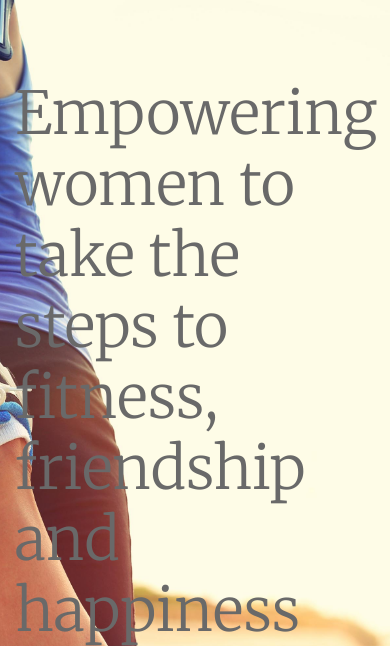
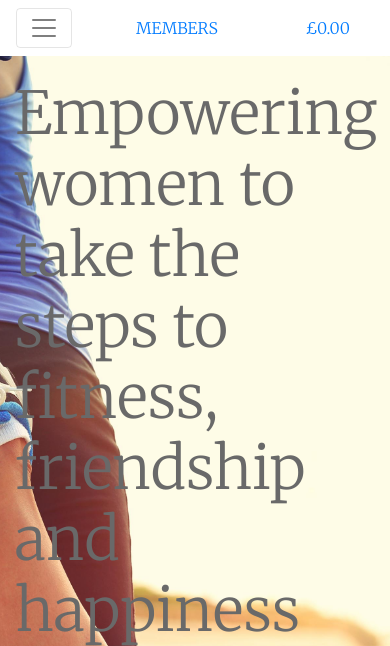
Before and after one commit to GarySimons/girlsrun, a Django app: page / in a window 390 px wide. Shown: the top 646 px of the page. Run offline with Django 3.2, Linux system fonts and the light colour scheme; the visitor is signed in with stand-in values (Sample User, id 1); some libraries are stand-ins or nearby versions.

Commit message:
Edited Navbar with Bootstrap code. Created mobile-top-header & main-nav.html and included in base.html

```diff
--- a/templates/base.html
+++ b/templates/base.html
@@ -37,67 +37,15 @@
   </head>
   <body>
     <header class="container-fluid fixed-top">
-        <div id="navbar" class="row bg-white pt-lg-2 d-lg-flex collapse navbar-collapse">
-            <div class="col-12 col-lg-4 my-auto py-lg-0 text-center text-lg-left">
-                <a href="{% url 'home' %}" class="nav-link main-logo-link">
-                    <h2 class="logo-font text-black my-0">GIRLS ON THE RUN</h2>
-                </a>
-            </div>
 
-            <div class="col-12 col-lg-4 my-auto py-lg-0 ">
-                <ul class="list-inline list-unstyled text-center yext-lg-right my-0">
-                    <li class="list-inline-item">
-                        <a class="nav-link" href="{% url 'home' %}">HOME</a>
-                    </li>
-                    <li class="list-inline-item">
-                        <a class="nav-link" href="">MY STORY</a>
-                    </li>
-                    <li class="list-inline-item">
-                        <a class="nav-link" href="">HER STORIES</a>
-                    </li>
-                    <li class="list-inline-item dropdown">
-                        <a class="text-black nav-link" href="#" id="user-options" data-toggle="dropdown" aria-haspopup="true" aria-expanded="false">
-                            <div class="text-center">
-                                <div><i class="fas fa-user fa-lg"></i></div>
-                                <p class="my-0">MEMBERS</p>
-                            </div>
-                        </a>
-                        <div class="dropdown-menu border-0" aria-labelledby="user-options">
-                            {% if request.user.is_authenticated %}
-                                {% if request.user.is_superuser %}
-                                    <a href="" class="dropdown-item">Manage My Account</a>
-                                {% endif %}
-                                <a href="" class="dropdown-item">My Profile</a>
-                                <a href="{% url 'account_logout' %}" class="dropdown-item">Logout</a>
-                            {% else %}
-                                <a href="{% url 'account_signup' %}" class="dropdown-item">Register</a>
-                                <a href="{% url 'account_login' %}" class="dropdown-item">Login</a>
-                            {% endif %}
-                        </div>
-                    </li>
-                    <li class="list-inline-item">
-                        <a class="nav-link" href="">SHOP</a>
-                    </li>
-                    <li class="list-inline-item">
-                        <a class="nav-link" href="">CONTACT US</a>
-                    </li>
-                    <li class="list-inline-item">
-                        <a class="{% if grand_total %}text-info font-weight-bold{% else %}text-black{% endif %} nav-link" href="">
-                            <div class="text-center">
-                                <div><i class="fas fa-shopping-bag fa-lg"></i></div>
-                                <p class="my-0">
-                                    {% if grand_total %}
-                                        ${{ grand_total|floatformat:2 }}
-                                    {% else %}
-                                        $0.00
-                                    {% endif %}
-                                </p>
-                            </div>
-                        </a>
-                    </li>
-                </ul>
-            </div>
-            <div class="col-12 col-lg-4 my-auto py-lg-0"></div>
+        <div class="row bg-white">
+            <nav class="navbar navbar-expand-lg navbar-light w-100">
+                <button class="navbar-toggler" type="button" data-toggle="collapse" data-target="#main-nav" aria-controls="main-nav" aria-expanded="false" aria-label="Toggle navigation">
+                    <span class="navbar-toggler-icon"></span>
+                </button>
+                {% include 'includes/mobile-top-header.html' %}
+                {% include 'includes/main-nav.html' %}
+            </nav>
         </div>
     </header>
 
--- /dev/null
+++ b/templates/includes/main-nav.html
@@ -0,0 +1,59 @@
+<nav class="navbar row bg-white pt-lg-2 d-lg-flex collapse navbar-collapse">
+  <a class="navbar-brand" href="{% url 'home' %}">GIRLS ON THE RUN</a>
+  <button class="navbar-toggler" type="button" data-toggle="collapse" data-target="#navbarSupportedContent" aria-controls="navbarSupportedContent" aria-expanded="false" aria-label="Toggle navigation">
+    <span class="navbar-toggler-icon"></span>
+  </button>
+
+  <div class="collapse navbar-collapse" id="navbarSupportedContent">
+    <ul class="navbar-nav mr-auto">
+      <li class="nav-item">
+        <a class="nav-link" href="{% url 'home' %}">HOME</a>
+      </li>
+      <li class="nav-item">
+        <a class="nav-link" href="#">MY STORY</a>
+      </li>
+      <li class="nav-item">
+        <a class="nav-link" href="#">HER STORIES</a>
+      </li>
+      <li class="list-inline-item dropdown">
+                        <a class="text-black nav-link" href="#" id="user-options" data-toggle="dropdown" aria-haspopup="true" aria-expanded="false">
+                            <div class="text-center">
+                                <p class="my-0">MEMBERS</p>
+                            </div>
+                        </a>
+                        <div class="dropdown-menu border-0" aria-labelledby="user-options">
+                            {% if request.user.is_authenticated %}
+                                {% if request.user.is_superuser %}
+                                    <a href="" class="dropdown-item">Manage My Account</a>
+                                {% endif %}
+                                <a href="" class="dropdown-item">My Profile</a>
+                                <a href="{% url 'account_logout' %}" class="dropdown-item">Logout</a>
+                            {% else %}
+                                <a href="{% url 'account_signup' %}" class="dropdown-item">Register</a>
+                                <a href="{% url 'account_login' %}" class="dropdown-item">Login</a>
+                            {% endif %}
+                        </div>
+                    </li>
+      <li class="nav-item">
+        <a class="nav-link" href="#">SHOP</a>
+      </li>
+      <li class="nav-item">
+        <a class="nav-link" href="#">CONTACT US</a>
+      </li>
+      <li class="list-inline-item">
+                        <a class="{% if grand_total %}text-info font-weight-bold{% else %}text-black{% endif %} nav-link" href="">
+                            <div class="text-center">
+                                <p class="my-0">
+                                    {% if grand_total %}
+                                        £{{ grand_total|floatformat:2 }}
+                                    {% else %}
+                                        £0.00
+                                    {% endif %}
+                                </p>
+                            </div>
+                        </a>
+                    </li>
+    </ul>
+
+  </div>
+</nav>
--- /dev/null
+++ b/templates/includes/mobile-top-header.html
@@ -0,0 +1,32 @@
+<li class="list-inline-item dropdown">
+    <a class="text-black nav-link d-block d-lg-none" href="#" id="user-options" data-toggle="dropdown" aria-haspopup="true" aria-expanded="false">
+        <div class="text-center">
+            <p class="my-0">MEMBERS</p>
+        </div>
+    </a>
+    <div class="dropdown-menu border-0" aria-labelledby="user-options">
+        {% if request.user.is_authenticated %}
+            {% if request.user.is_superuser %}
+                <a href="{% url 'account_logout' %}" class="dropdown-item">Product Management</a>
+            {% endif %}
+            <a href="" class="dropdown-item">My Profile</a>
+            <a href="{% url 'account_logout' %}" class="dropdown-item">Logout</a>
+        {% else %}
+            <a href="{% url 'account_signup' %}" class="dropdown-item">Register</a>
+            <a href="{% url 'account_login' %}" class="dropdown-item">Login</a>
+        {% endif %}
+    </div>
+</li>
+<li class="list-inline-item">
+    <a class="{% if grand_total %}text-primary font-weight-bold{% else %}text-black{% endif %} nav-link d-block d-lg-none" href="">
+        <div class="text-center">
+            <p class="my-0">
+                {% if grand_total %}
+                    £{{ grand_total|floatformat:2 }}
+                {% else %}
+                    £0.00
+                {% endif %}
+            </p>
+        </div>
+    </a>
+</li>
```
Also changed, not shown: OLD/base_OLD.html (added, +127 -0 lines).
